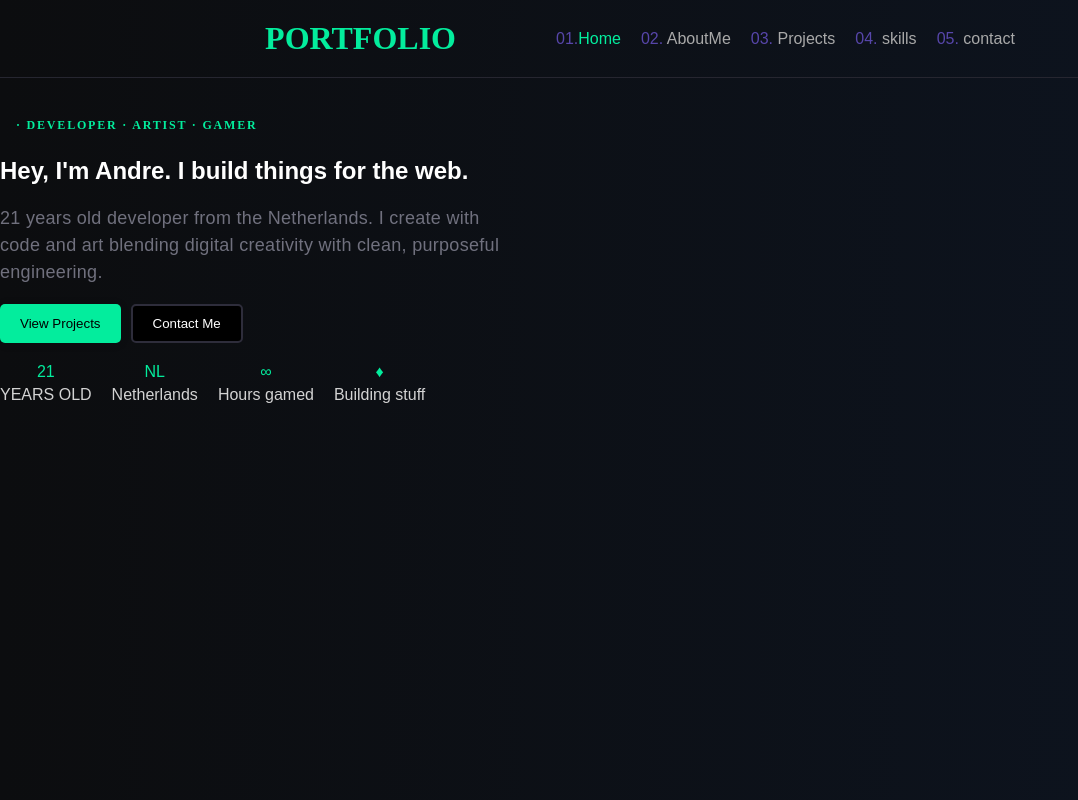
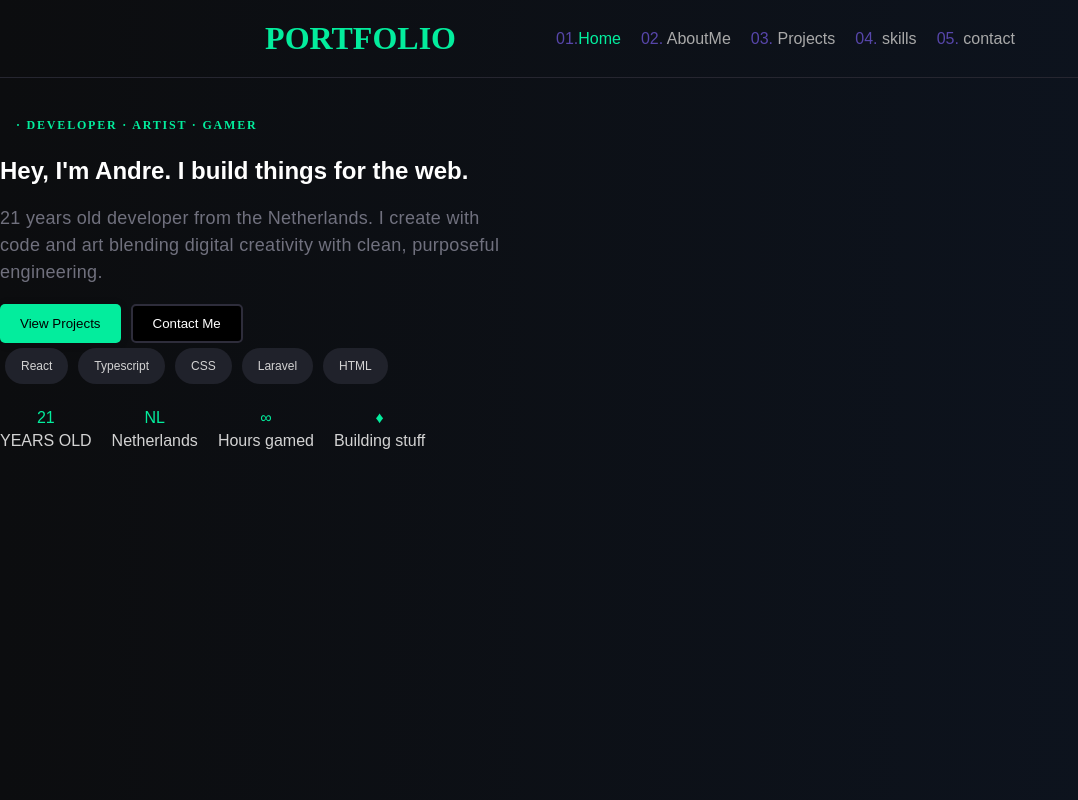
Before and after one commit to itzmitto/portfolioproject, a React (Vite) app: page / in a window 1280 px wide. Shown: the top 800 px of the page, without its empty margins (0-1078 px from the left). Built offline with nearby package versions, Linux system fonts and the light colour scheme; the HTML template or start-up script is replaced by a standard one.

Commit message:
bij de homepagina de pills hover aangemaakt

```diff
--- a/src/pages/Home.css
+++ b/src/pages/Home.css
@@ -57,6 +57,24 @@
   border-color: #03ed9d;
 }
 
+.pills {
+  display: inline-block;
+  background-color: #20222b;
+  color: lightgrey;
+  padding: 10px 15px;
+  border-radius: 50px;
+  font-size: 12px;
+  margin: 5px;
+  border: 1px solid transparent;
+  transition: all 0.5s ease;
+}
+
+.pills:hover {
+  color: #7c61fd;
+  border-color: #7c61fd;
+}
+
+
 .Home-container h1 {
   display: flex;
   margin-inline: 1rem;
--- a/src/pages/Home.tsx
+++ b/src/pages/Home.tsx
@@ -21,9 +21,20 @@ function Home() {
         </button>
       </div>
 
+      <div>
+        <span className="pills">React</span>
+        <span className="pills">Typescript</span>
+        <span className="pills">CSS</span>
+        <span className="pills">Laravel</span>
+        <span className="pills">HTML</span>
+      </div>
 
 
-{/* dit fizen */}
+
+
+
+
+      {/* dit fizen */}
 
       <div className="stats-bar">
         <div className="stat-item">
```
Lines whose indentation alone changed are shown as unchanged.
